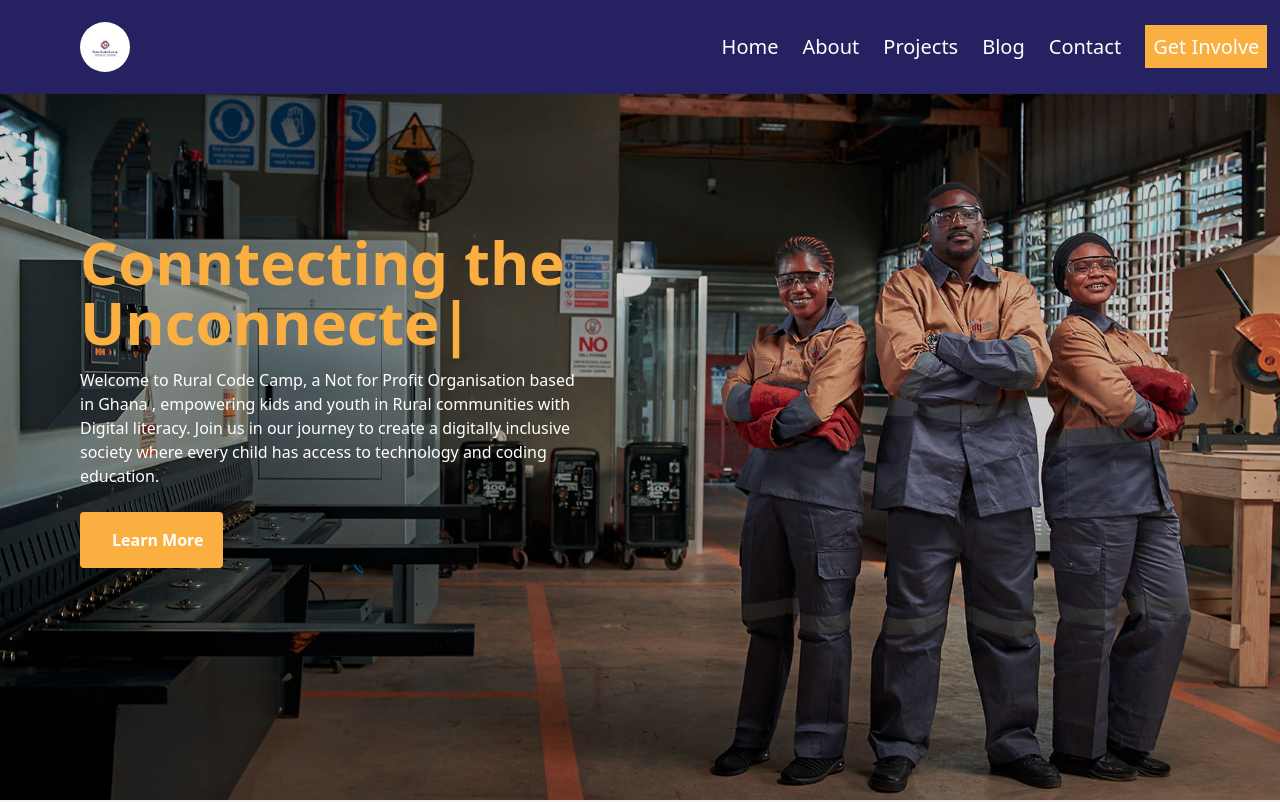
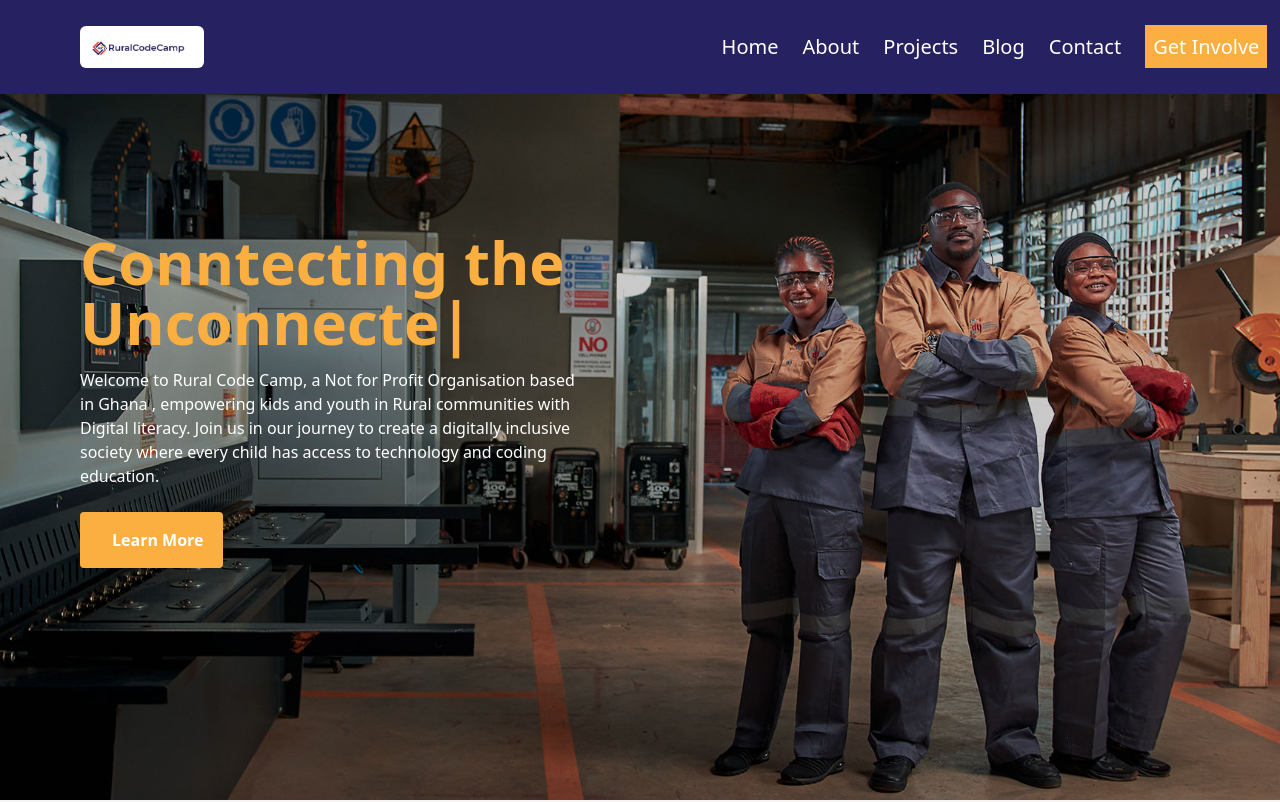
Before and after one commit to NextHubImpact/console-ghana, a React (Vite) app: page / in a window 1280 px wide. Shown: the top 802 px of the page. Built offline with nearby package versions, Linux system fonts and the light colour scheme.

Commit message:
added logo

```diff
--- a/src/components/Navbar.jsx
+++ b/src/components/Navbar.jsx
@@ -1,6 +1,7 @@
 import React, { useState } from "react";
 import MediaQuery from "react-responsive";
 import lightLogo from "../assets/logo/rural-logo.png";
+import rccLogo from '../assets/logo/rcc-logo.jpeg'
 import darkLogo from "../assets/logo/logo-black.png";
 import { NavLink, Link } from "react-router-dom";
 
@@ -76,8 +77,8 @@ const Navbar = ({}) => {
         <div className=" pl-4">
           <Link to='/'>
           <img
-            className= { colorChange? 'bg-[#faaf40] w-[10%] duration-700 rounded-[50%] pl- lg:w-[10%] xl:w-[10%]' : "w-[10%] bg-[white]  rounded-[50%] pl- lg:w-[10%] xl:w-[10%]"}
-            src={colorChange ? lightLogo : lightLogo}
+            className= { colorChange? 'bg-[#faaf40]  duration-700 rounded  w-[20%] xl:w-[%]' : "w-[20%] bg-[white]  rounded-md pl- lg:w-[%] xl:w-[%]"}
+            src={colorChange ? rccLogo : rccLogo}
             alt=""
           />
           </Link>
```
Also changed, not shown: src/assets/logo/rcc-logo.jpeg (added).
